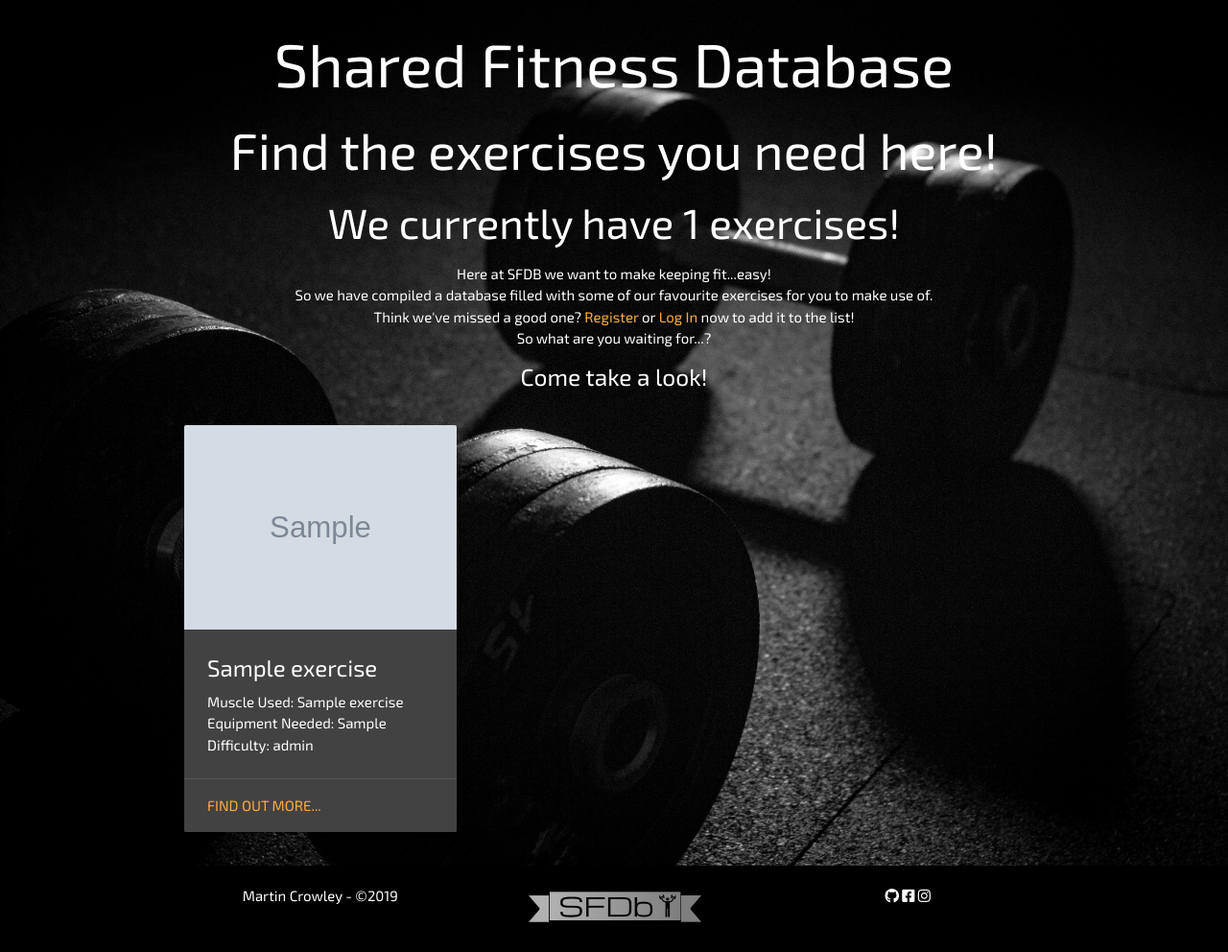
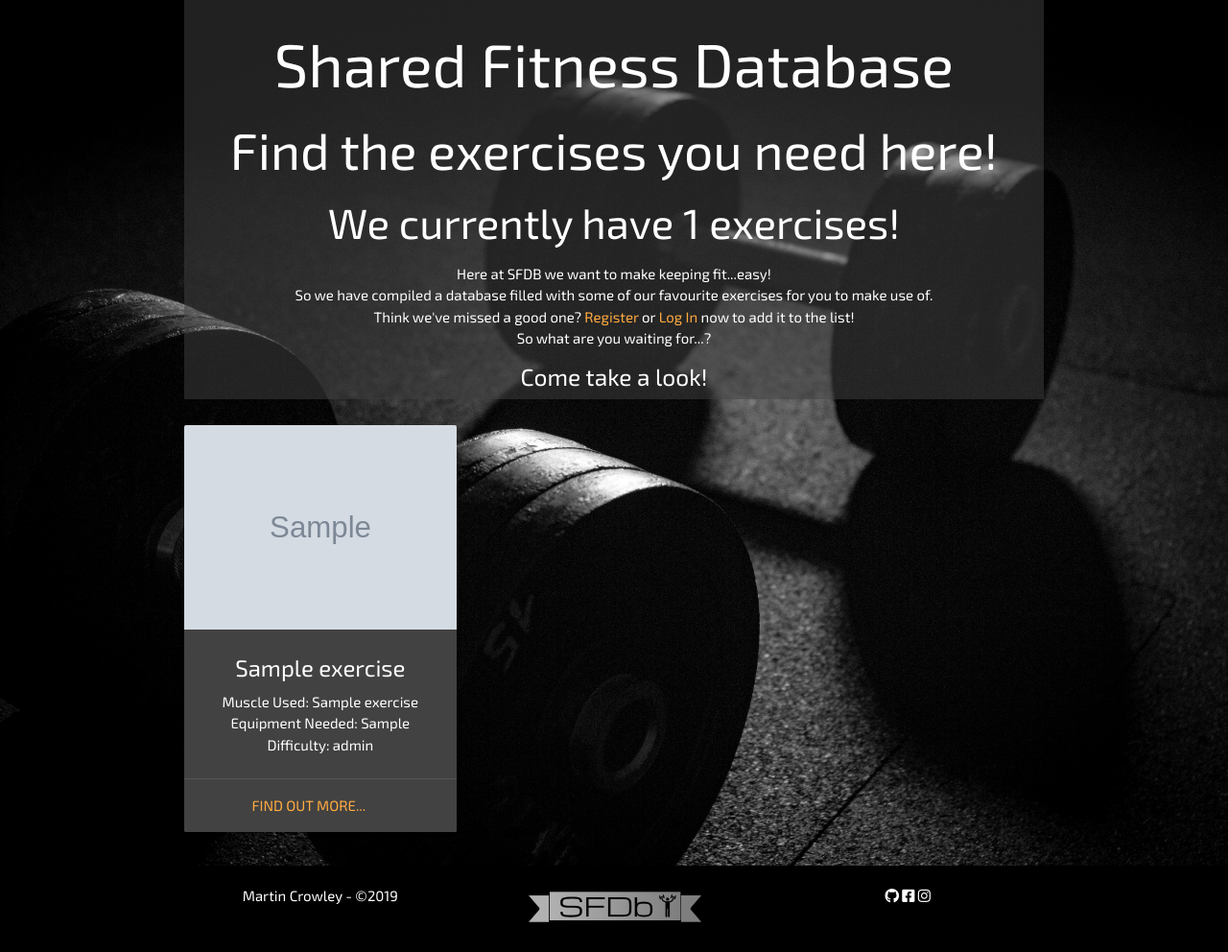
Before and after one commit to Code-Institute-Submissions/shared_fitness_database, a Flask app: page / in a window 1280 px wide. Shown: the part 64-1056 px from the top of the page at 96% size. Run offline with Flask 2, Linux system fonts and the light colour scheme; grey boxes marked "Sample" are stand-in pictures; a database or web service that is not in the repository returns one stand-in record (values such as "Sample title"); some libraries are stand-ins or nearby versions.

Commit message:
Have altered the cards so that their content is now centered, this provides a far more pleasant user experience

```diff
--- a/templates/index.html
+++ b/templates/index.html
@@ -1,7 +1,7 @@
 {% extends "base.html" %}
 {% block content %}
 <!--Intro-->
-<section>
+<section class="page-container">
     <div class="row">
         <div class="col s12 intro center-align">
             <h1>Shared Fitness Database</h1>
@@ -31,14 +31,14 @@
                     <div class="card-image">
                       <img src="{{exercise.image_url}}" class="responsive-img">
                     </div>
-                    <div class="card-content">
+                    <div class="card-content center">
                         <span class="card-title">{{ exercise.exercise_name}}</span>
-                        <p style="white-space: pre-wrap;">Muscle Used: <span>{{exercise.muscle_name}}</span></p>
-                        <p style="white-space: pre-wrap;">Equipment Needed: <span>{{exercise.equipment_type}}</span></p>
-                        <p style="white-space: pre-wrap;">Difficulty: <span>{{exercise.difficulty_level}}</span></p>
+                        <p>Muscle Used: <span>{{exercise.muscle_name}}</span></p>
+                        <p>Equipment Needed: <span>{{exercise.equipment_type}}</span></p>
+                        <p>Difficulty: <span>{{exercise.difficulty_level}}</span></p>
                     </div>
-                    <div class="card-action">
-                        <a href="#">Find Out More...</a>
+                    <div class="card-action center">
+                        <a href="{{ url_for('exercise', exercise_id=exercise._id) }}">Find Out More...</a>
                     </div>
                 </div>
             </div>
```
